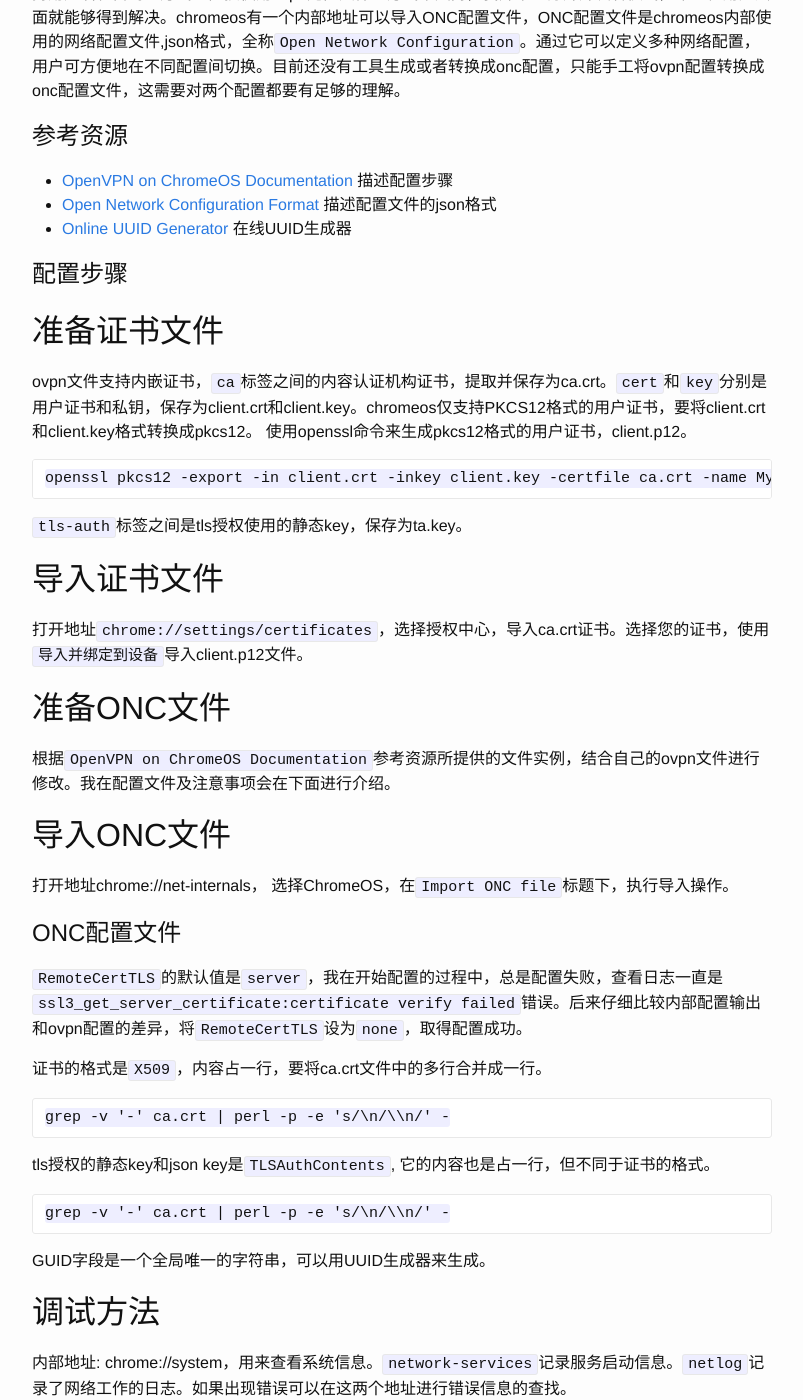
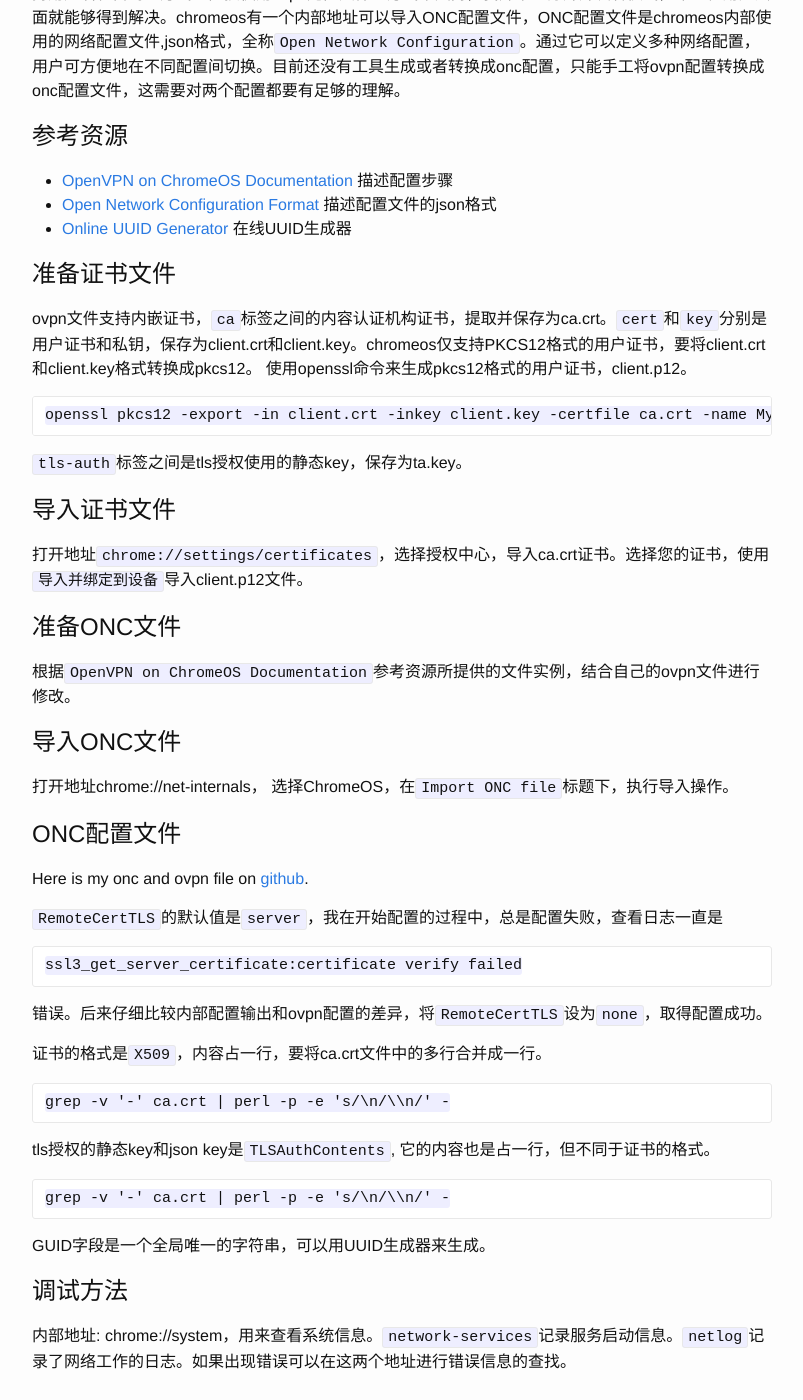
Before and after one commit to bablon/bablon.github.io, a Jekyll site: the page built from _posts/2015-07-14-openvpn-on-chromebook.md, in a window 1280 px wide and 1400 px high, scrolled down 355 px. Shown: the whole window, without its empty margins (238-1041 px from the left). Built offline with Jekyll 4.4.1, drawn with Linux system fonts in a browser that asks for light colours; some of the changed text lies outside the part shown.

Commit message:
Update 2015-07-14-openvpn-on-chromebook.md

```diff
--- a/_posts/2015-07-14-openvpn-on-chromebook.md
+++ b/_posts/2015-07-14-openvpn-on-chromebook.md
@@ -19,9 +19,7 @@ Chromebook原生支持L2TP和OpenVPN, openvpn的配置比较灵活，chromeos支
 [onc_format]: http://src.chromium.org/chrome/trunk/src/components/onc/docs/onc_spec.html#sec_OpenVPN_connections_and_types
 [uuid_generator]: https://www.uuidgenerator.net/
 
-# 配置步骤
-
-## 准备证书文件
+# 准备证书文件
 
 ovpn文件支持内嵌证书，`ca`标签之间的内容认证机构证书，提取并保存为ca.crt。`cert`和`key`分别是用户证书和私钥，保存为client.crt和client.key。chromeos仅支持PKCS12格式的用户证书，要将client.crt和client.key格式转换成pkcs12。
 使用openssl命令来生成pkcs12格式的用户证书，client.p12。
@@ -30,21 +28,29 @@ ovpn文件支持内嵌证书，`ca`标签之间的内容认证机构证书，提
 
 `tls-auth`标签之间是tls授权使用的静态key，保存为ta.key。
 
-## 导入证书文件
+# 导入证书文件
 
 打开地址`chrome://settings/certificates`，选择授权中心，导入ca.crt证书。选择您的证书，使用`导入并绑定到设备`导入client.p12文件。
 
-## 准备ONC文件
+# 准备ONC文件
 
-根据`OpenVPN on ChromeOS Documentation`参考资源所提供的文件实例，结合自己的ovpn文件进行修改。我在配置文件及注意事项会在下面进行介绍。
+根据`OpenVPN on ChromeOS Documentation`参考资源所提供的文件实例，结合自己的ovpn文件进行修改。
 
-## 导入ONC文件
+# 导入ONC文件
 
 打开地址chrome://net-internals， 选择ChromeOS，在`Import ONC file`标题下，执行导入操作。
 
 # ONC配置文件
 
-`RemoteCertTLS`的默认值是`server`，我在开始配置的过程中，总是配置失败，查看日志一直是`ssl3_get_server_certificate:certificate verify failed`错误。后来仔细比较内部配置输出和ovpn配置的差异，将`RemoteCertTLS`设为`none`，取得配置成功。
+Here is my onc and ovpn file on [github][gist-onc].
+
+[gist-onc]: https://gist.github.com/bablon/a15a435315348b4eccfa
+
+`RemoteCertTLS`的默认值是`server`，我在开始配置的过程中，总是配置失败，查看日志一直是
+
+    ssl3_get_server_certificate:certificate verify failed
+
+错误。后来仔细比较内部配置输出和ovpn配置的差异，将`RemoteCertTLS`设为`none`，取得配置成功。
 
 证书的格式是`X509`，内容占一行，要将ca.crt文件中的多行合并成一行。
 
@@ -56,12 +62,6 @@ tls授权的静态key和json key是`TLSAuthContents`, 它的内容也是占一
 
 GUID字段是一个全局唯一的字符串，可以用UUID生成器来生成。
 
-## 调试方法
+# 调试方法
 
 内部地址: chrome://system，用来查看系统信息。`network-services`记录服务启动信息。`netlog`记录了网络工作的日志。如果出现错误可以在这两个地址进行错误信息的查找。
-
-## 文件内容
-
-Here is my onc and ovpn file on [github][gist-onc].
-
-[gist-onc]: https://gist.github.com/bablon/a15a435315348b4eccfa
```
